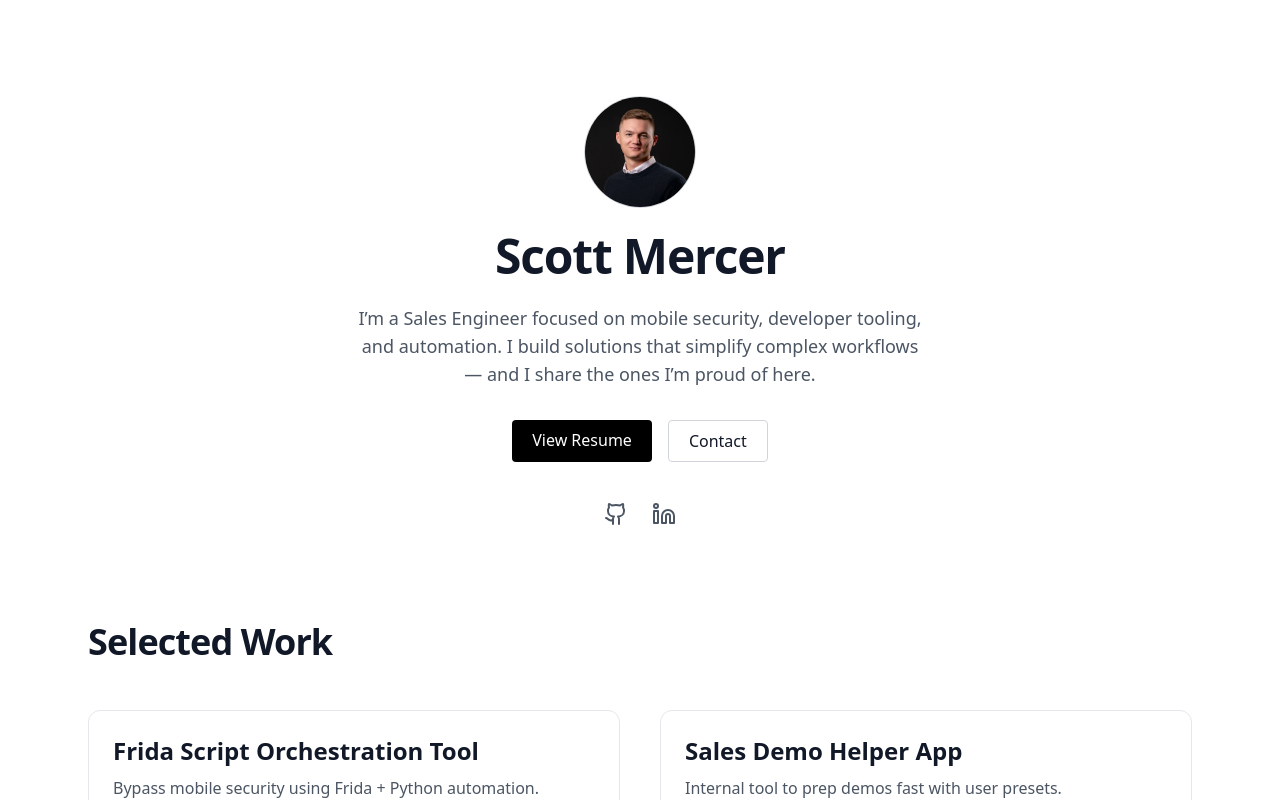
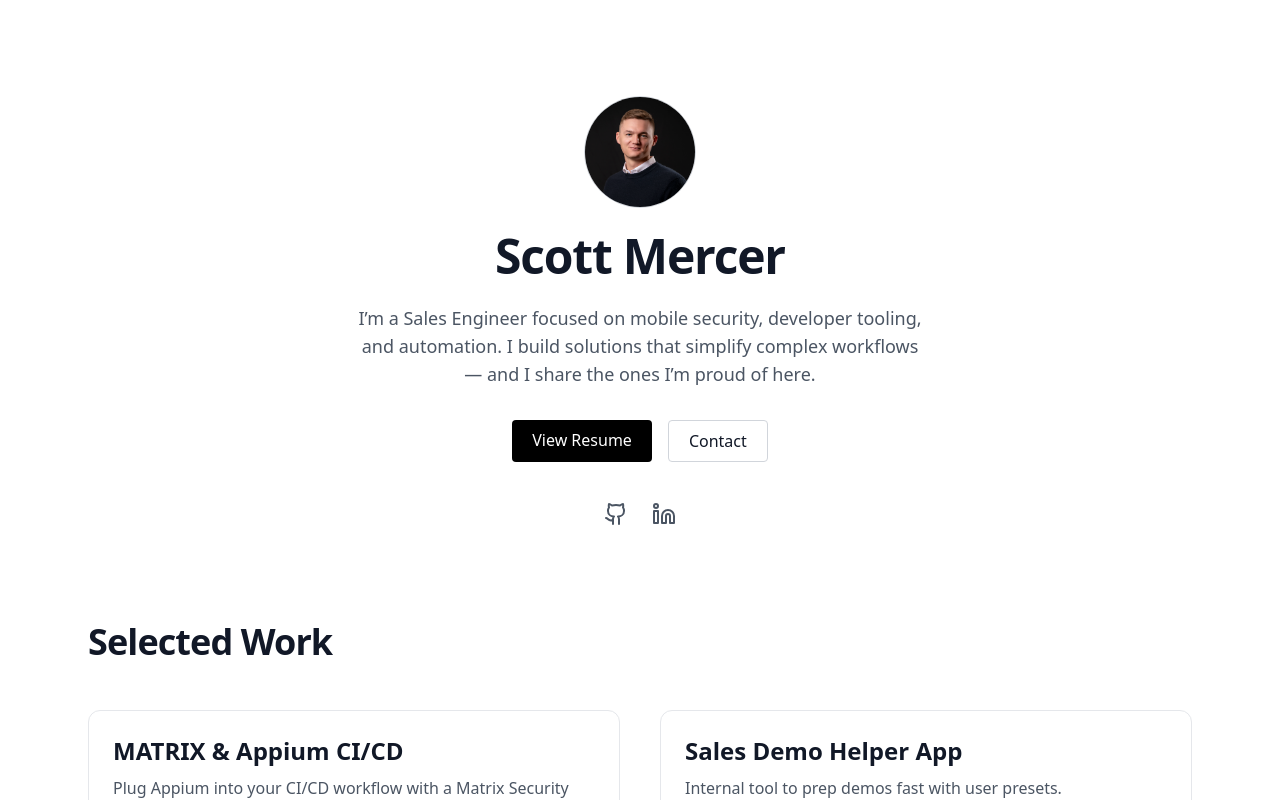
Before and after one commit to scott-mercer/Personal-Website, a Next.js app: page / in a window 1280 px wide. Shown: the top 800 px of the page. Built offline with nearby package versions, Linux system fonts and the light colour scheme.

Commit message:
updating projects + resume

```diff
--- a/app/page.tsx
+++ b/app/page.tsx
@@ -4,10 +4,10 @@ import { Github, Linkedin } from 'lucide-react'
 
 const projects = [
   {
-    title: 'Frida Script Orchestration Tool',
-    description: 'Bypass mobile security using Frida + Python automation.',
-    github: 'https://github.com/scott-mercer',
-    tags: ['Python', 'Frida', 'Mobile Security'],
+    title: 'MATRIX & Appium CI/CD',
+    description: 'Plug Appium into your CI/CD workflow with a Matrix Security Assesment.',
+    github: 'https://gitlab.com/matrix203008/appium-ci-example',
+    tags: ['Python', 'Bash', 'Appium', 'CI/CD'],
   },
   {
     title: 'Sales Demo Helper App',
```
Also changed, not shown: 1 other file (tests, documents, lock files or other folders).
